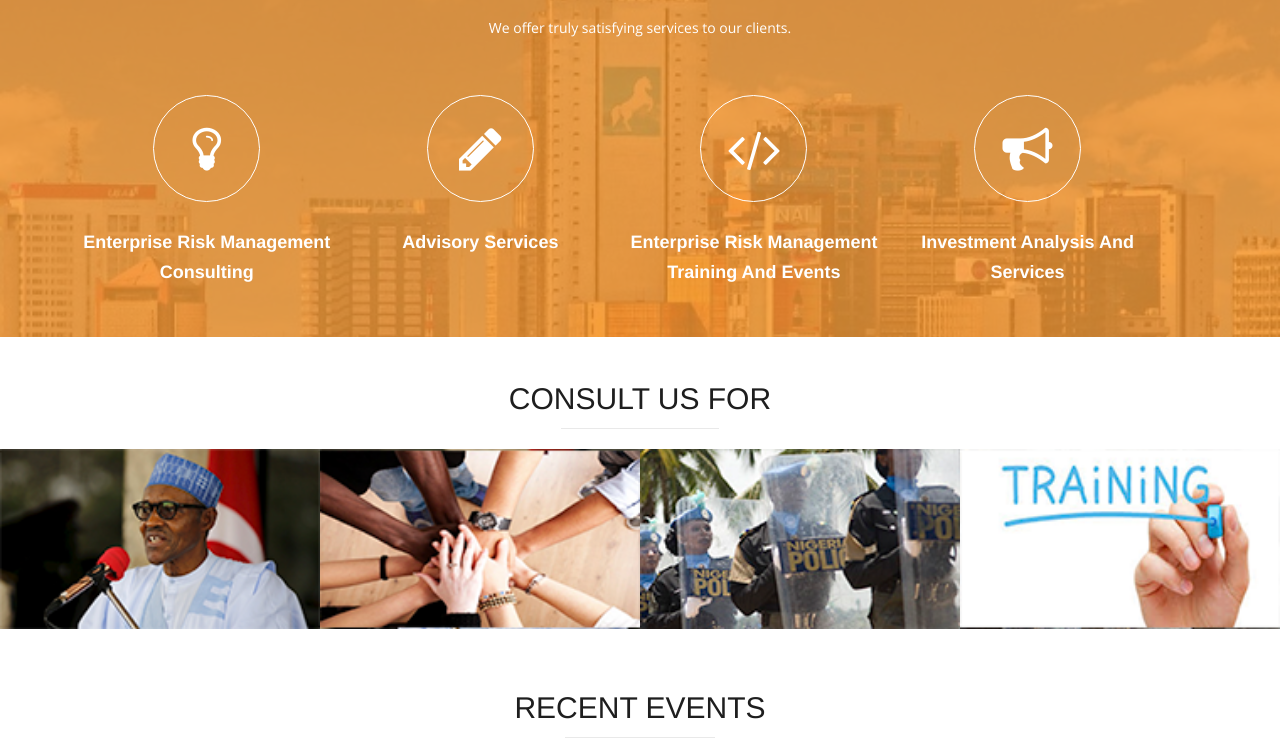
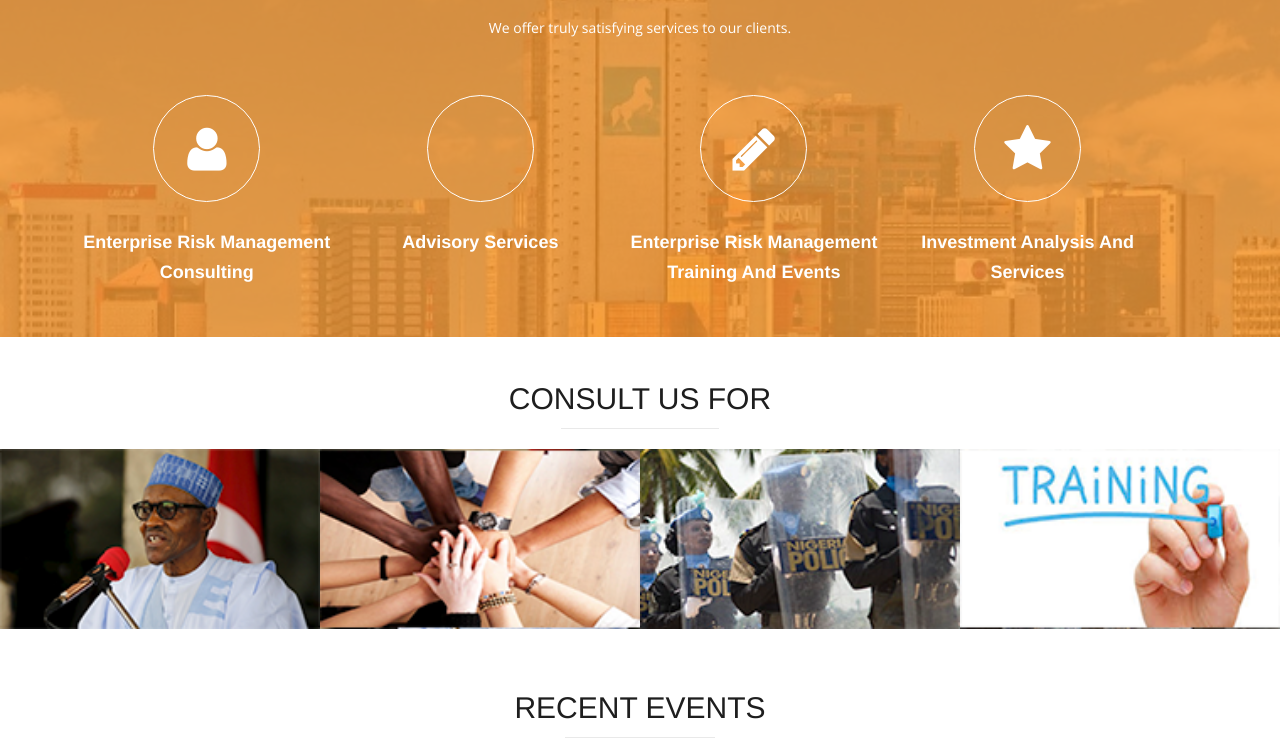
Before and after one commit to lasalvy1/mcbrmcir, a plain HTML site: page index.html in a window 1280 px wide. Shown: the part 1091-1846 px from the top of the page. Drawn offline with nearby package versions, Linux system fonts and the light colour scheme; a script that the page names is missing; a web font is replaced by a local one.

Commit message:
Update index.html

```diff
--- a/index.html
+++ b/index.html
@@ -90,7 +90,7 @@ Navigation
         </div>
       </div>
       <div class="services-wrapper">
-        <div class="service left"> <span class="icon-lightbulb"></span>
+        <div class="service left"> <span class="icon-user"></span>
           <h3>Enterprise Risk Management Consulting </h3>
          <!-- <ul>
             <li>Ideation & Conceptualization</li>
@@ -100,7 +100,7 @@ Navigation
         </div>
         <!--service-->
 
-        <div class="service bottom"> <span class="icon-pencil"></span>
+        <div class="service bottom"> <span class="icon-bulb"></span>
           <h3>Advisory Services</h3>
          <!-- <ul>
             <li>Ideation & Conceptualization</li>
@@ -110,7 +110,7 @@ Navigation
         </div>
         <!--service-->
 
-        <div class="service bottom"> <span class="icon-code"></span>
+        <div class="service bottom"> <span class="icon-pencil"></span>
           <h3>Enterprise Risk Management Training and Events</h3>
          <!-- <ul>
             <li>Ideation & Conceptualization</li>
@@ -120,7 +120,7 @@ Navigation
         </div>
         <!--service-->
 
-        <div class="service right"> <span class="icon-bullhorn"></span>
+        <div class="service right"> <span class="icon-star"></span>
           <h3>Investment Analysis and Services</h3>
          <!-- <ul>
             <li>Ideation & Conceptualization</li>
```
